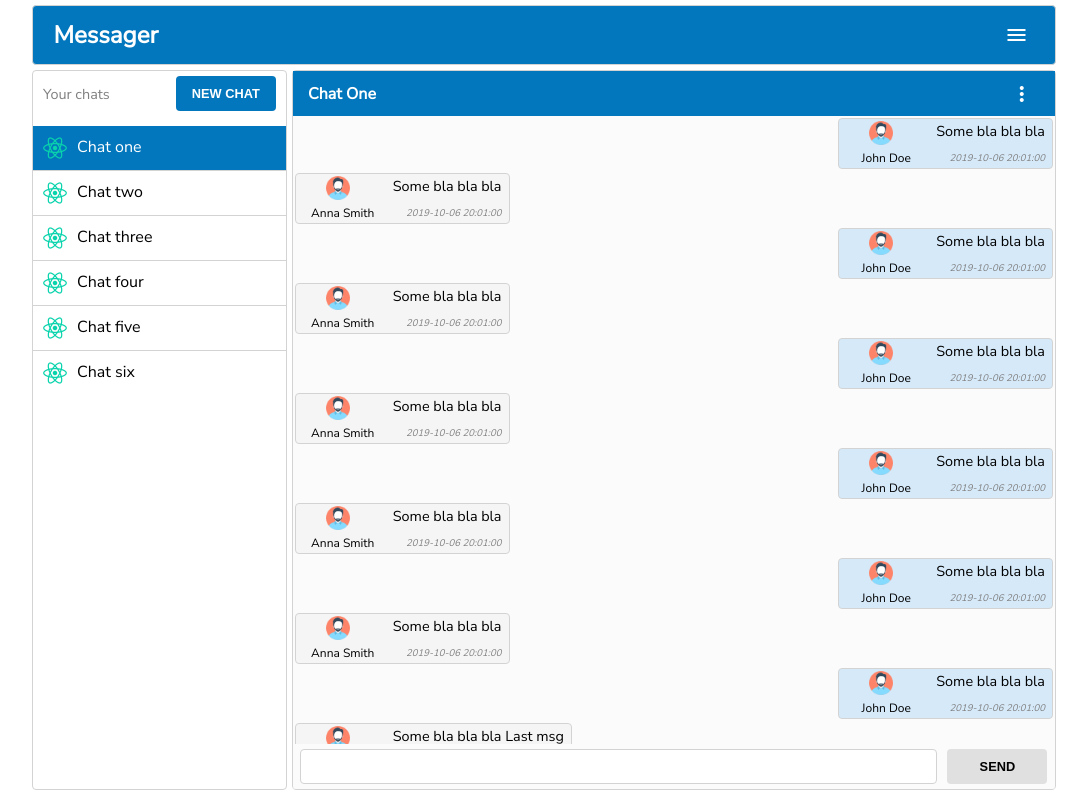
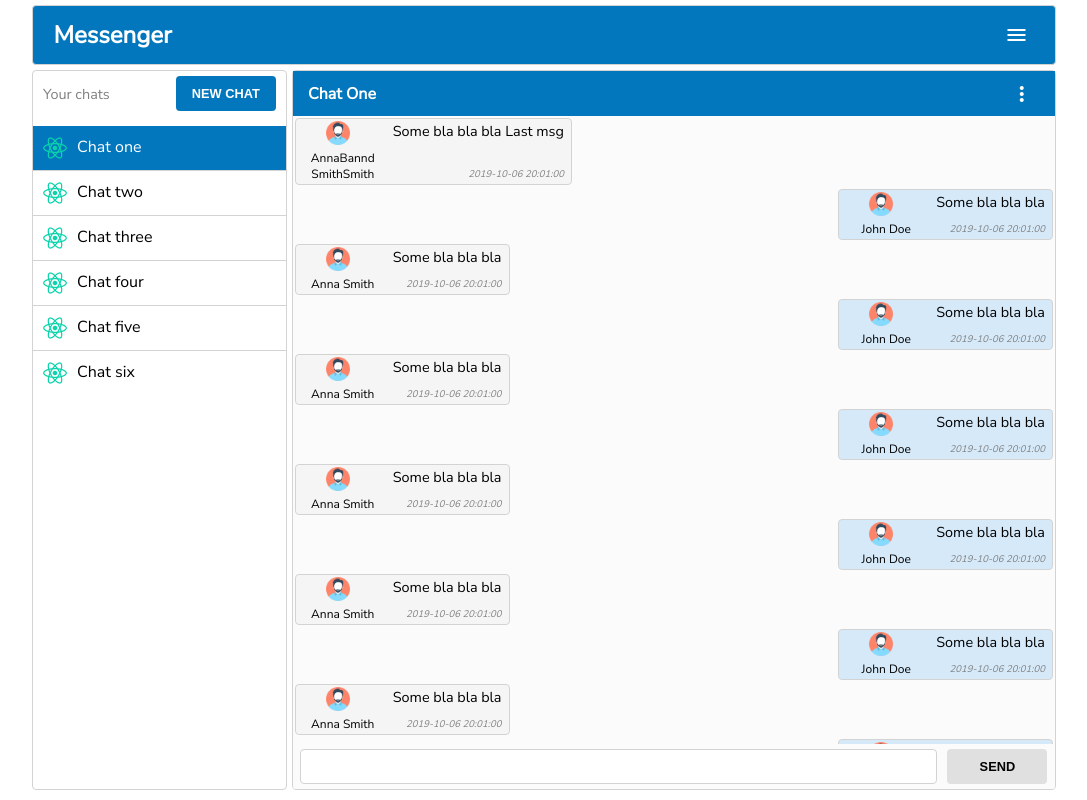
Before and after one commit to Assenti/messenger, a React (Create React App) app: page / in a window 1280 px wide. Shown: the whole page, without its empty margins (96-1183 px from the left). Built offline with nearby package versions, Linux system fonts and the light colour scheme.

Commit message:
Passing data between components

```diff
--- a/package.json
+++ b/package.json
@@ -1,6 +1,6 @@
 {
-  "name": "messager",
-  "version": "0.1.0",
+  "name": "messenger",
+  "version": "0.1.3",
   "private": true,
   "dependencies": {
     "node-sass": "^4.12.0",
--- a/public/index.html
+++ b/public/index.html
@@ -25,7 +25,7 @@
       work correctly both with client-side routing and a non-root public URL.
       Learn how to configure a non-root public URL by running `npm run build`.
     -->
-    <title>Messager</title>
+    <title>Messenger</title>
   </head>
   <body>
     <noscript>You need to enable JavaScript to run this app.</noscript>
--- a/src/components/ActiveChat.js
+++ b/src/components/ActiveChat.js
@@ -1,10 +1,39 @@
 import React, { Component } from 'react'
 import { ActiveChatInput } from './ActiveChatInput'
-import { ChatMessages } from './ChatMessages'
+import mockAvatar from '../img/man.png'
 
 export class ActiveChat extends Component {
-  state = {
 
+  constructor() {
+    super()
+
+    this.state = {
+      messages: [
+        { id: 1, createdAt: '2019-10-06 20:01:00', text: 'Some bla bla bla', sender: 'John Doe', avatar: mockAvatar },
+        { id: 2, createdAt: '2019-10-06 20:01:00', text: 'Some bla bla bla', receiver: 'Anna Smith', avatar: mockAvatar },
+        { id: 3, createdAt: '2019-10-06 20:01:00', text: 'Some bla bla bla', sender: 'John Doe', avatar: mockAvatar },
+        { id: 4, createdAt: '2019-10-06 20:01:00', text: 'Some bla bla bla', receiver: 'Anna Smith', avatar: mockAvatar },
+        { id: 5, createdAt: '2019-10-06 20:01:00', text: 'Some bla bla bla', sender: 'John Doe', avatar: mockAvatar },
+        { id: 6, createdAt: '2019-10-06 20:01:00', text: 'Some bla bla bla', receiver: 'Anna Smith', avatar: mockAvatar },
+        { id: 7, createdAt: '2019-10-06 20:01:00', text: 'Some bla bla bla', sender: 'John Doe', avatar: mockAvatar },
+        { id: 8, createdAt: '2019-10-06 20:01:00', text: 'Some bla bla bla', receiver: 'Anna Smith', avatar: mockAvatar },
+        { id: 9, createdAt: '2019-10-06 20:01:00', text: 'Some bla bla bla', sender: 'John Doe', avatar: mockAvatar },
+        { id: 10, createdAt: '2019-10-06 20:01:00', text: 'Some bla bla bla', receiver: 'Anna Smith', avatar: mockAvatar },
+        { id: 11, createdAt: '2019-10-06 20:01:00', text: 'Some bla bla bla', sender: 'John Doe', avatar: mockAvatar },
+        { id: 12, createdAt: '2019-10-06 20:01:00', text: 'Some bla bla bla Last msg', receiver: 'AnnaBannd SmithSmith', avatar: mockAvatar }
+    ]
+  }
+
+    this.handleNewMessage = this.handleNewMessage.bind(this)
+  }
+
+  handleNewMessage = (message) => {
+    let id = parseInt(Math.random() * 1000)
+    let _messages = this.state.messages
+    _messages.unshift({ id: id, text: message })
+    this.setState({
+      messages: _messages
+    })
   }
 
   render() {
@@ -17,9 +46,24 @@ export class ActiveChat extends Component {
               </div>
           </div>
           <div className="active-chat__body">
-            <ChatMessages/>
+          <div className="chat-messages">
+                {this.state.messages.map( msg => {
+                      return <div className={`chat-messge__container ${msg.receiver ? 'receiver': ''}`}>
+                          <div className={`chat-message ${msg.sender ? 'sender' : 'receiver'}`} key={msg.id}>
+                              <div className="chat-message__icon">
+                                  <img src={msg.avatar} alt={msg.avatar}/>
+                                  <div>{ msg.receiver ? msg.receiver : msg.sender }</div>
+                              </div>
+                              <div className="chat-message__text">
+                                  <div>{msg.text}</div>
+                                  <div>{msg.createdAt}</div>
+                              </div>
+                          </div>
+                      </div>
+                  })}
+            </div>
           </div>
-          <ActiveChatInput/>
+          <ActiveChatInput onMessageInput={this.handleNewMessage}/>
       </div>
     )
   }
--- a/src/components/ActiveChatInput.js
+++ b/src/components/ActiveChatInput.js
@@ -10,16 +10,16 @@ export class ActiveChatInput extends Component {
 
         this.handleChange = this.handleChange.bind(this)
         this.clearMessage = this.clearMessage.bind(this)
-        this.sendMessage = this.sendMessage.bind(this)
+        this.handleInput = this.handleInput.bind(this)
     }
 
     handleChange(e) {
         this.setState({message: e.target.value})
     }
 
-    sendMessage(e) {
-        console.log(this.state.message)
+    handleInput(e) {
         e.preventDefault()
+        this.props.onMessageInput(this.state.message)
         this.clearMessage()
     }
 
@@ -30,12 +30,12 @@ export class ActiveChatInput extends Component {
     render() {
         return (
         <form className="active-chat__input"
-            onSubmit={this.sendMessage}>
+            onSubmit={this.handleInput}>
             <input value={this.state.message}
                 onChange={this.handleChange}/>
             <button className="btn secondary"
                 type="submit"
-                onClick={this.sendMessage}>send</button>
+                onClick={this.handleInput}>send</button>
         </form>
         )
     }
--- a/src/components/AppHeader.js
+++ b/src/components/AppHeader.js
@@ -5,7 +5,7 @@ export class AppHeader extends Component {
   render() {
     return (
       <div className="app-header">
-        <div className="app-header__title">Messager</div>
+        <div className="app-header__title">Messenger</div>
         <div className="app-header__controls">
             <div className="icon__btn">
                 <i className="material-icons">menu</i>
--- a/src/components/ChatMessages.js
+++ /dev/null
@@ -1,44 +0,0 @@
-import React, { Component } from 'react'
-import mockAvatar from '../img/man.png'
-
-export class ChatMessages extends Component {
-  state = {
-      messages: [
-          { id: 1, createdAt: '2019-10-06 20:01:00', text: 'Some bla bla bla', sender: 'John Doe', avatar: mockAvatar },
-          { id: 2, createdAt: '2019-10-06 20:01:00', text: 'Some bla bla bla', receiver: 'Anna Smith', avatar: mockAvatar },
-          { id: 3, createdAt: '2019-10-06 20:01:00', text: 'Some bla bla bla', sender: 'John Doe', avatar: mockAvatar },
-          { id: 4, createdAt: '2019-10-06 20:01:00', text: 'Some bla bla bla', receiver: 'Anna Smith', avatar: mockAvatar },
-          { id: 5, createdAt: '2019-10-06 20:01:00', text: 'Some bla bla bla', sender: 'John Doe', avatar: mockAvatar },
-          { id: 6, createdAt: '2019-10-06 20:01:00', text: 'Some bla bla bla', receiver: 'Anna Smith', avatar: mockAvatar },
-          { id: 7, createdAt: '2019-10-06 20:01:00', text: 'Some bla bla bla', sender: 'John Doe', avatar: mockAvatar },
-          { id: 8, createdAt: '2019-10-06 20:01:00', text: 'Some bla bla bla', receiver: 'Anna Smith', avatar: mockAvatar },
-          { id: 9, createdAt: '2019-10-06 20:01:00', text: 'Some bla bla bla', sender: 'John Doe', avatar: mockAvatar },
-          { id: 10, createdAt: '2019-10-06 20:01:00', text: 'Some bla bla bla', receiver: 'Anna Smith', avatar: mockAvatar },
-          { id: 11, createdAt: '2019-10-06 20:01:00', text: 'Some bla bla bla', sender: 'John Doe', avatar: mockAvatar },
-          { id: 12, createdAt: '2019-10-06 20:01:00', text: 'Some bla bla bla Last msg', receiver: 'AnnaBannd SmithSmith', avatar: mockAvatar }
-      ]
-  }
-
-  render() {
-    return (
-      <div className="chat-messages">
-          {this.state.messages.map( msg => {
-                return <div className={`chat-messge__container ${msg.receiver ? 'receiver': ''}`}>
-                    <div className={`chat-message ${msg.sender ? 'sender' : 'receiver'}`} key={msg.id}>
-                        <div className="chat-message__icon">
-                            <img src={msg.avatar} alt={msg.avatar}/>
-                            <div>{ msg.receiver ? msg.receiver : msg.sender }</div>
-                        </div>
-                        <div className="chat-message__text">
-                            <div>{msg.text}</div>
-                            <div>{msg.createdAt}</div>
-                        </div>
-                    </div>
-                </div>
-            })}
-      </div>
-    )
-  }
-}
-
-export default ChatMessages
--- a/src/styles/_chat-messages.scss
+++ b/src/styles/_chat-messages.scss
@@ -2,7 +2,7 @@
 
 .chat-messages {
     display: flex;
-    flex-direction: column;
+    flex-direction: column-reverse;
 }
 
 .chat-messge__container {
```
Also changed, not shown: 1 other file (tests, documents, lock files or other folders).
